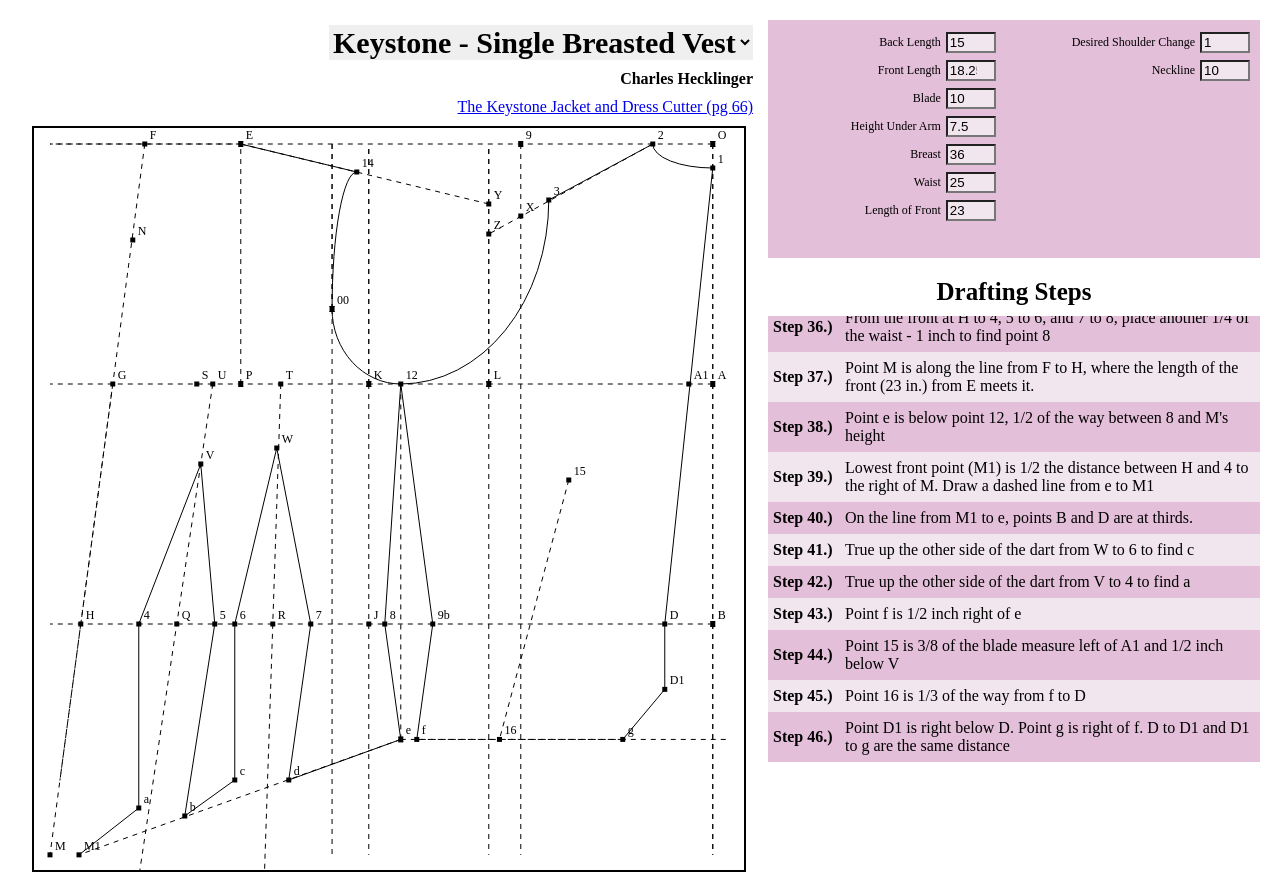
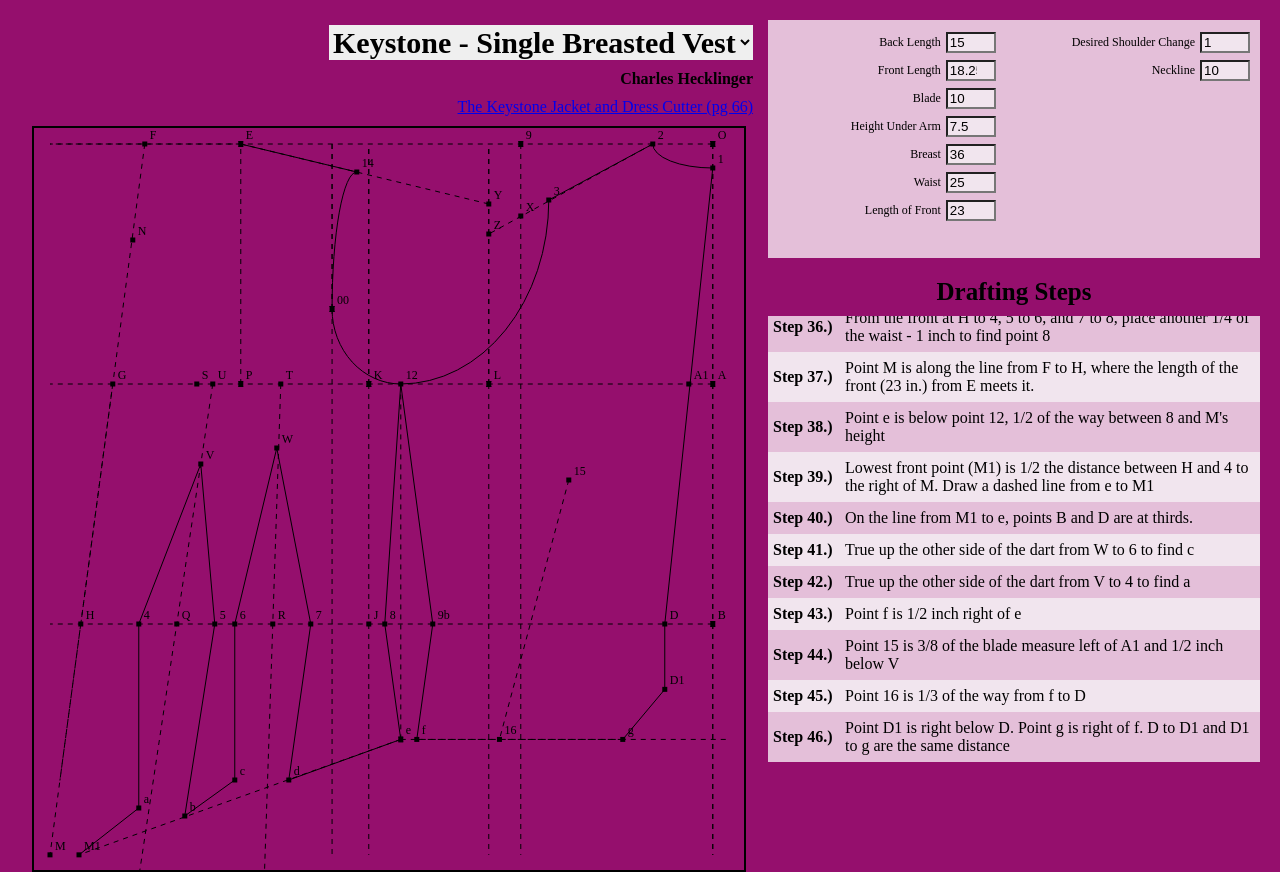
Before and after one commit to KylaBendrik/drafting-dynamically, a website: page index.html in a window 1280 px wide. Drawn offline with nearby package versions, Linux system fonts and the light colour scheme; files that its build step writes are made by us from their sources; files whose address does not match are found by name.

Commit message:
scss test

```diff
--- a/styles.scss
+++ b/styles.scss
@@ -4,6 +4,7 @@ $brand-color-dark: darken($brand-color, 20%);
 $input-color: desaturate(lighten($brand-color-light, 10%), 10%);
 
 body {
+  background-color: #950f6d;
   display: grid;
   grid-template-columns: 3fr 2fr;
   grid-template-rows: 10% 20% 65%;
```
